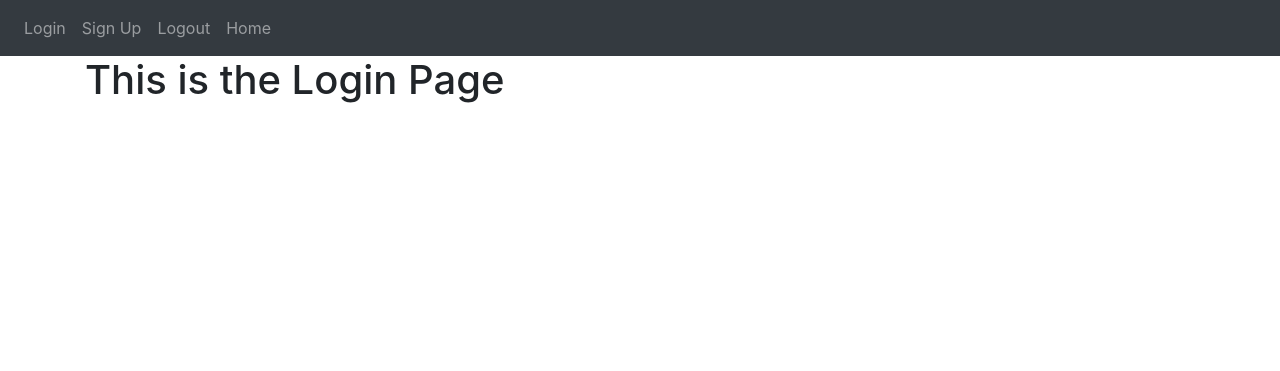
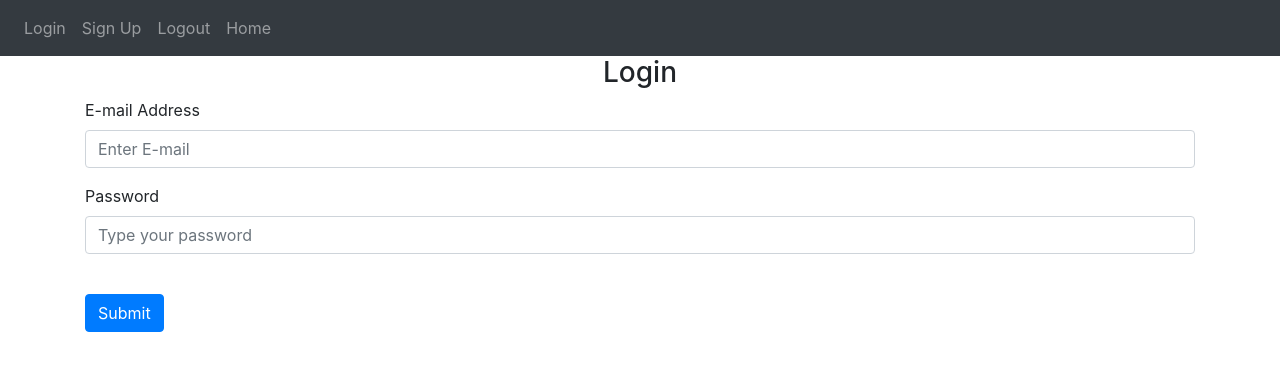
Before and after one commit to r-hugoalves/NotesApp, a Flask app: page /login in a window 1280 px wide. Shown: the top 371 px of the page. Run offline with Flask 3, Linux system fonts and the light colour scheme; some libraries are stand-ins or nearby versions.

Commit message:
Login Form

```diff
--- a/website/templates/login.html
+++ b/website/templates/login.html
@@ -3,7 +3,32 @@
 <title>{% block title %} Login {% endblock %}</title>
 
 {% block content %}
-<h1>
-    This is the Login Page
-</h1>
+<form method="POST">
+    <h3 align="center"> Login </h3>
+      <div class="form-group">
+        <label for="email">E-mail Address</label>
+        <input
+          type="email"
+          class="form-control"
+          id="email"
+          name="email"
+          placeholder="Enter E-mail"
+        />
+      </div>
+
+      <div class="form-group">
+        <label for="Password">Password</label>
+        <input
+          type="password"
+          class="form-control"
+          id="password"
+          name="password"
+          placeholder="Type your password"
+        />
+      </div>
+
+      <br />
+
+      <button type="submit" class="btn btn-primary">Submit</button>
+  </form>
 {% endblock %}
```
